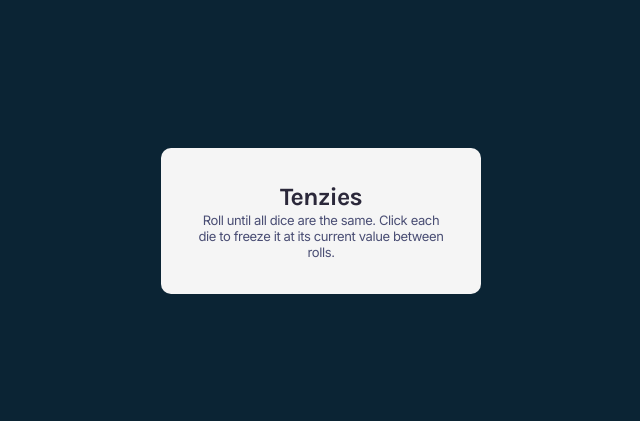
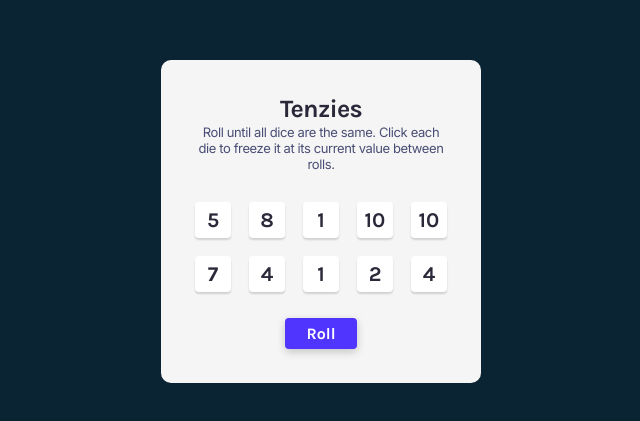
Before and after one commit to iamindika/tenzies, a React (Vite) app: page / in a window 1280 px wide. Shown: the part 179-600 px from the top of the page, without its empty margins (319-959 px from the left). Built offline with nearby package versions, Linux system fonts and the light colour scheme.

Commit message:
add state, create toggleFreeze, reset and roll functions
utlize dice component and define button states

```diff
--- a/src/App.jsx
+++ b/src/App.jsx
@@ -1,8 +1,57 @@
+import { useState } from 'react';
+import Dice from "./components/Dice";
+import {
+  createMultipleDice,
+  isAllDiceEqual,
+  isAllDiceFrozen
+} from "./helpers/helpers";
+
 function App() {
+  const [ dice, setDice ] = useState(() => createMultipleDice(10));
+
+  const toggleFreeze = (id) => {
+    setDice(prevDice => prevDice.map(die => {
+      return die.id !== id
+        ? die
+        : { ...die, isFrozen: !die.isFrozen }
+    }));
+  };
+
+  const rollDice = () => {
+    const numDiceToRoll = dice.filter(die => !die.isFrozen).length;
+    const newDiceRolls = createMultipleDice(numDiceToRoll);
+    const newDice = dice.map(die => {
+      return die.isFrozen
+        ? die
+        : { ...newDiceRolls.shift(), id: die.id}
+      });
+
+    setDice(newDice);
+  }
+
+  const reset = () => {
+    const newDice = createMultipleDice(10);
+
+    setDice(newDice);
+  }
+
   return (
     <main className="main">
       <h1 className="main-title">Tenzies</h1>
       <p className="main-text">Roll until all dice are the same. Click each die to freeze it at its current value between rolls.</p>
+
+      <Dice dice={dice} handleClick={toggleFreeze} />
+
+      {isAllDiceEqual(dice) && isAllDiceFrozen(dice)
+        ? <button
+            className="btn"
+            onClick={reset}
+          >Reset</button>
+        : <button
+            className="btn"
+            onClick={rollDice}
+            disabled={isAllDiceFrozen(dice)}
+          >Roll</button>}
     </main>
   )
 }
```
